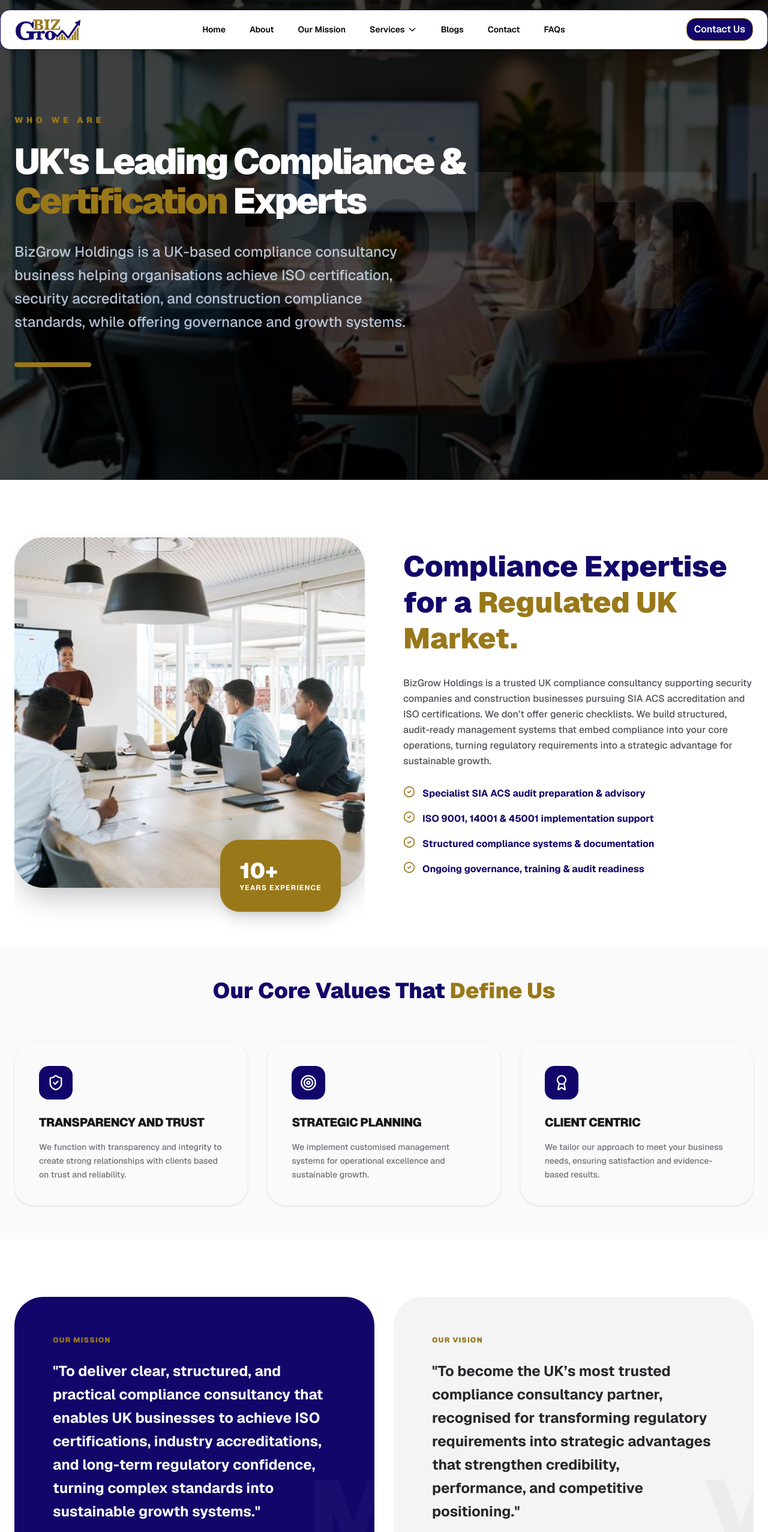
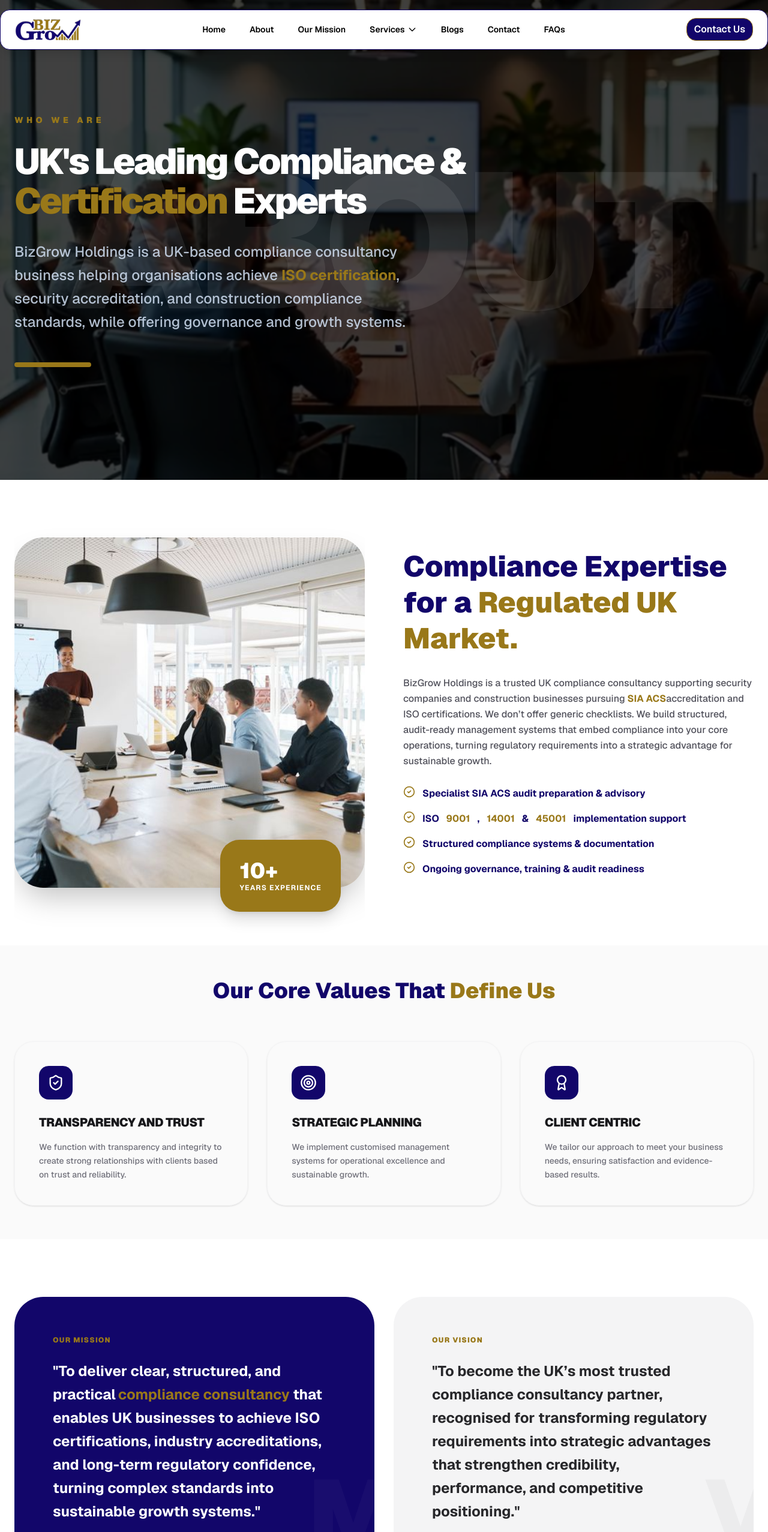
Before and after one commit to bizgrowholdings50-ctrl/Bizgrow-Holdings, a Next.js app: page /about-us in a window 1280 px wide. Shown: the top 2554 px of the page at 60% size. Built offline with nearby package versions, Linux system fonts and the light colour scheme.

Commit message:
Add the internal linking of about us page

```diff
--- a/app/about-us/page.jsx
+++ b/app/about-us/page.jsx
@@ -10,6 +10,7 @@ import {
   ArrowRight,
   PhoneCall,
 } from "lucide-react";
+import Link from "next/link";
 
 export const metadata = {
   title: "About Us | BizGrow Holdings Ltd, UK Experts",
@@ -37,9 +38,9 @@ export default function AboutUs() {
 
         {/* 🔹 Step 2: Large Watermark Text (Middle Layer) */}
         <div className="absolute inset-0 flex items-center justify-center overflow-hidden pointer-events-none select-none z-10">
-          <h2 className="text-[12rem] md:text-[20rem] font-black text-white/[0.08] leading-none uppercase tracking-tighter">
+          <span className="text-[12rem] md:text-[20rem] font-black text-white/[0.08] leading-none uppercase tracking-tighter">
             ABOUT
-          </h2>
+          </span>
         </div>
 
         {/* 🔹 Step 3: Actual Content (Top Layer) */}
@@ -61,9 +62,15 @@ export default function AboutUs() {
             <FadeIn direction="right" duration="0.8">
               <p className="mt-8 text-blue-100/80 text-lg md:text-2xl max-w-2xl leading-relaxed font-medium">
                 BizGrow Holdings is a UK-based compliance consultancy business
-                helping organisations achieve ISO certification, security
-                accreditation, and construction compliance standards, while
-                offering governance and growth systems.
+                helping organisations achieve{" "}
+                <Link
+                  href="https://bizgrow-holdings.com/difference-between-iso-9001-iso-14001-and-iso45001/"
+                  className="text-[#997819] font-bold"
+                >
+                  ISO certification
+                </Link>
+                , security accreditation, and construction compliance standards,
+                while offering governance and growth systems.
               </p>
             </FadeIn>
 
@@ -108,17 +115,47 @@ export default function AboutUs() {
               <p>
                 BizGrow Holdings is a trusted UK compliance consultancy
                 supporting security companies and construction businesses
-                pursuing SIA ACS accreditation and ISO certifications. We don’t
-                offer generic checklists. We build structured, audit-ready
-                management systems that embed compliance into your core
-                operations, turning regulatory requirements into a strategic
-                advantage for sustainable growth.
+                pursuing{" "}
+                <Link
+                  href="https://bizgrow-holdings.vercel.app/our-services/sia-acs/"
+                  className="text-[#997819] font-bold"
+                >
+                  SIA ACS
+                </Link>
+                accreditation and ISO certifications. We don’t offer generic
+                checklists. We build structured, audit-ready management systems
+                that embed compliance into your core operations, turning
+                regulatory requirements into a strategic advantage for
+                sustainable growth.
               </p>
 
               <ul className="space-y-4 pt-1">
                 {[
                   "Specialist SIA ACS audit preparation & advisory",
-                  "ISO 9001, 14001 & 45001 implementation support",
+                  <>
+                    ISO{" "}
+                    <Link
+                      href="https://bizgrow-holdings.vercel.app/our-services/iso-9001/"
+                      className="text-[#997819] font-bold"
+                    >
+                      9001
+                    </Link>
+                    ,{" "}
+                    <Link
+                      href="https://bizgrow-holdings.vercel.app/our-services/iso-14001/"
+                      className="text-[#997819] font-bold"
+                    >
+                      14001
+                    </Link>{" "}
+                    &{" "}
+                    <Link
+                      href="https://bizgrow-holdings.vercel.app/our-services/iso-45001/"
+                      className="text-[#997819] font-bold"
+                    >
+                      45001
+                    </Link>{" "}
+                    implementation support
+                  </>,
                   "Structured compliance systems & documentation",
                   "Ongoing governance, training & audit readiness",
                 ].map((item, i) => (
@@ -206,11 +243,16 @@ export default function AboutUs() {
                 Our Mission
               </h3>
               <p className="text-md md:text-2xl font-bold leading-relaxed">
-                "To deliver clear, structured, and practical compliance
-                consultancy that enables UK businesses to achieve ISO
-                certifications, industry accreditations, and long-term
-                regulatory confidence, turning complex standards into
-                sustainable growth systems."
+                "To deliver clear, structured, and practical
+                <Link
+                  href="https://bizgrow-holdings.vercel.app/compliance-consultancies/"
+                  className="text-[#997819] font:bold ml-1"
+                >
+                  compliance consultancy
+                </Link>{" "}
+                that enables UK businesses to achieve ISO certifications,
+                industry accreditations, and long-term regulatory confidence,
+                turning complex standards into sustainable growth systems."
               </p>
             </div>
             <div className="absolute -bottom-10 -right-10 text-[10rem] font-black text-white/[0.03]">
@@ -241,7 +283,6 @@ export default function AboutUs() {
 
       {/* 🔹 5 CTA Section with Fixed Background Attachment */}
       <section className="py-14 px-6 relative overflow-hidden group">
-
         <div className="max-w-7xl mx-auto relative rounded-[3rem] overflow-hidden shadow-2xl ">
           {/* --- FIXED BACKGROUND IMAGE --- */}
           <div
@@ -274,15 +315,16 @@ export default function AboutUs() {
                   </span>
                 </h2>
                 <p className="text-blue-100/70 text-center mt-8 text-md md:text-xl font-medium leading-relaxed italic">
-                    "Our experts deliver structured compliance solutions
-                    tailored to UK regulatory requirements. Partner with BizGrow
-                    Holdings to turn compliance into lasting strength."
+                  "Our experts deliver structured compliance solutions tailored
+                  to UK regulatory requirements. Partner with BizGrow Holdings
+                  to turn compliance into lasting strength."
                 </p>
               </div>
 
               <div className="flex flex-col sm:flex-row gap-6 w-full lg:w-auto shrink-0">
                 <button className="bg-[#997819] text-white px-10 py-6 rounded-2xl font-black uppercase tracking-[0.2em] text-[10px] flex items-center justify-center gap-4 hover:bg-white hover:text-[#12066a] transition-all duration-700 shadow-2xl group">
-                    Book Free Consultation
+                 <Link href="https://bizgrow-holdings.vercel.app/contact-us/">Book Free Consultation</Link>
+
                   <ArrowRight className="group-hover:translate-x-2 transition-transform" />
                 </button>
 
@@ -297,7 +339,6 @@ export default function AboutUs() {
             </div>
           </div>
         </div>
-
       </section>
     </main>
   );
--- a/app/page.js
+++ b/app/page.js
@@ -30,12 +30,12 @@ const steps = [
   {
     num: "03",
     title: "Implementation",
-    desc: "System Development, Training & Operational Alignment",
+    desc: <>System Development, <Link href="http://localhost:3001/corporate-training-and-coaching/" className="text-[#997819] font-bold">Training</Link> & Operational Alignment</>,
   },
   {
     num: "04",
     title: "Certification",
-    desc: "Final Audit Support & Long-Term Compliance Success",
+    desc: <>Final <Link href="http://localhost:3001/internal-audit/" className="text-[#997819] font-bold">Audit</Link> Support & Long-Term Compliance Success</>,
   },
 ];
 
@@ -156,7 +156,7 @@ export default function HomePage() {
               <p>
                 We follow a structured approach with clients, i.e. We start by
                 meeting with your management team to fully understand your
-                goals, challenges, and compliance needs. Then, we work
+                goals, challenges, and <Link href="https://bizgrow-holdings.vercel.app/compliance-consultancies/" className="text-[#997819] font-bold">compliance</Link> needs. Then, we work
                 side-by-side to design and implement the most effective,
                 tailored solution through every phase:
               </p>
```
Lines whose indentation alone changed are shown as unchanged.
